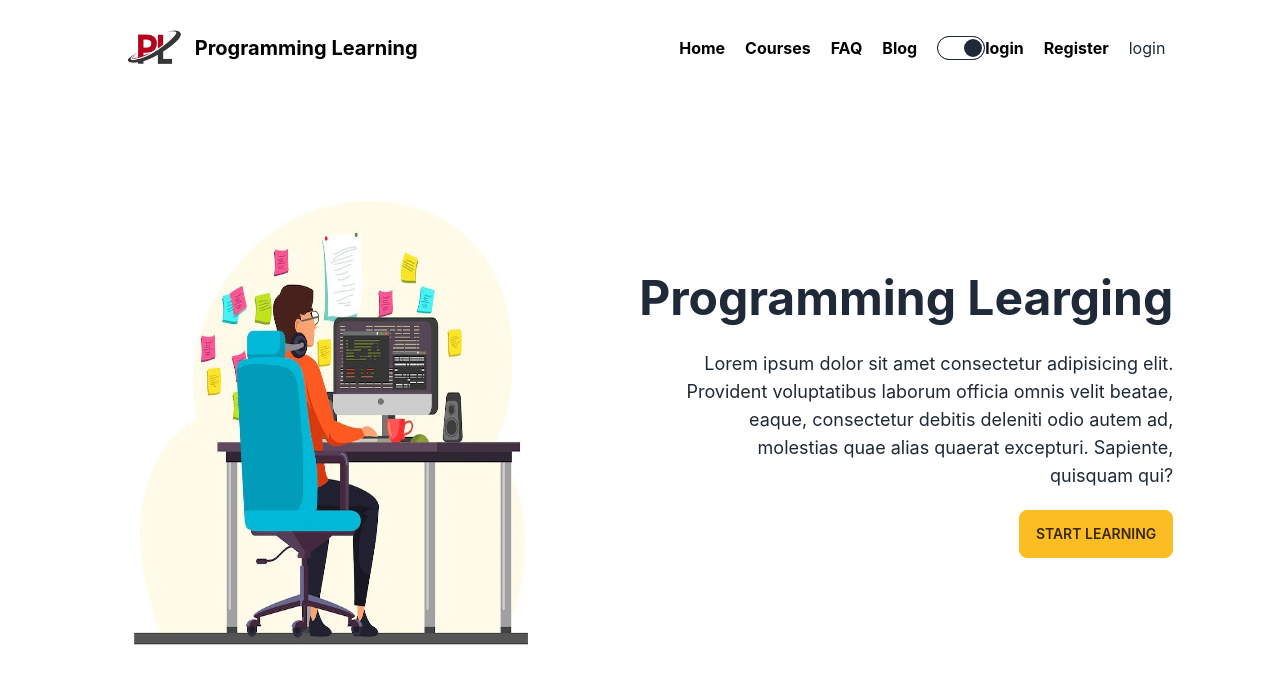
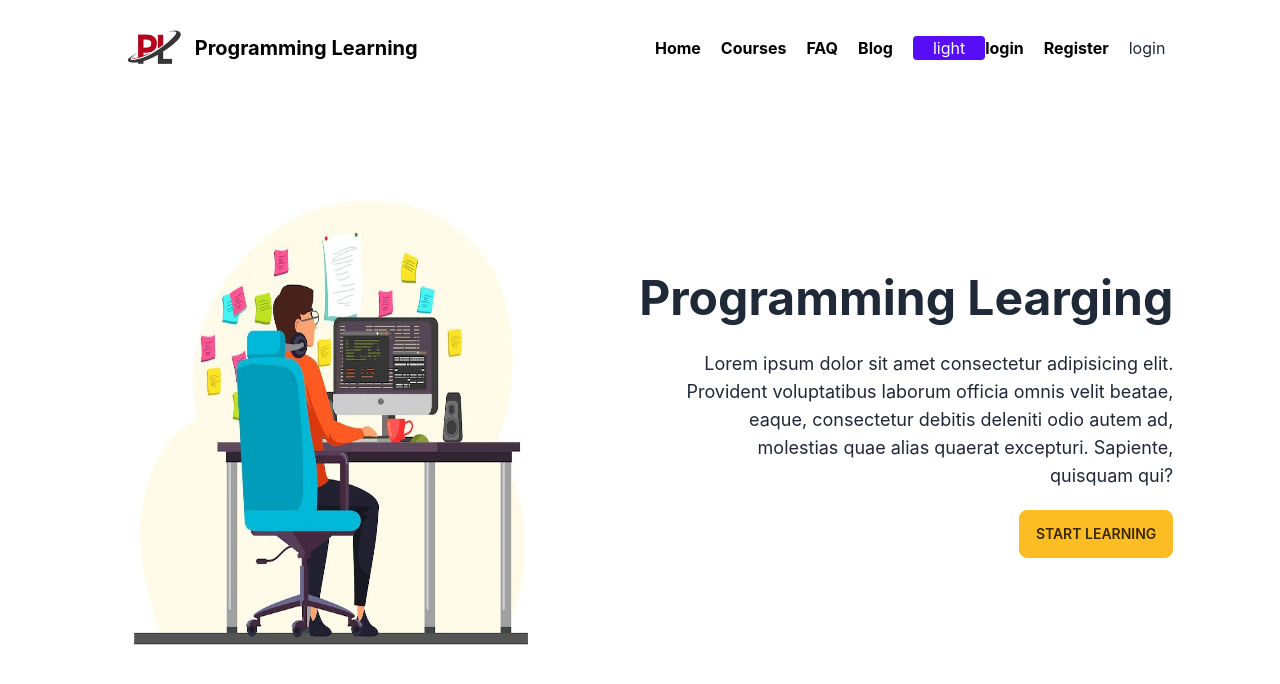
Before and after one commit to humayonitbd/React-Cources-Client-Project, a React (Create React App) app: page / in a window 1280 px wide. Shown: the top 684 px of the page. Built offline with nearby package versions, Linux system fonts and the light colour scheme; no server answers.

Commit message:
toggle finish

```diff
--- a/src/Shared/Header/Header.js
+++ b/src/Shared/Header/Header.js
@@ -9,6 +9,7 @@ import logo from './logo.png';
 
 const Header = () => {
     const {user, logOutHandler} = useContext(AuthContext)
+    const [toggle, setToggle] = useState(false);
 
     const handlerLogoutBtn =()=>{
         logOutHandler()
@@ -18,6 +19,11 @@ const Header = () => {
         .catch(error=>console.error(error))
 
     }
+
+    const toggleHandler =()=>{
+        setToggle(!toggle)
+    }
+
 
 
 
@@ -34,8 +40,11 @@ const Header = () => {
                         <li className='mr-5 text-black font-bold'><Link to='/courses'>Courses</Link></li>
                         <li className='mr-5 text-black font-bold'><Link to='/faq'>FAQ</Link></li>
                         <li className='mr-5 text-black font-bold'><Link to='/blog'>Blog</Link></li>
-                        <input type="checkbox" className="toggle" defaultChecked/>
-                        { user && user.uid ?  <li onClick={handlerLogoutBtn} className='mr-5 text-black font-bold'><Link >log-out</Link></li> :
+                        {/* <input type="checkbox" className="toggle" defaultChecked/> */}
+                        <button onClick={toggleHandler} className={ toggle ? `px-5 rounded bg-black text-white` : `px-5 rounded btn-primary`}>{
+                            toggle ? 'dark' : 'light'
+                        }</button>
+                        { user && user.uid ?  <li onClick={handlerLogoutBtn} className='mr-5 text-white font-bold px-5 mx-2 rounded bg-red-700'><Link >log-out</Link></li> :
                         <>
                         <li className='mr-5 text-black font-bold'><Link to='/login'>login</Link></li>
                         <li className='mr-5 text-black font-bold'><Link to='/register'>Register</Link></li>
```
